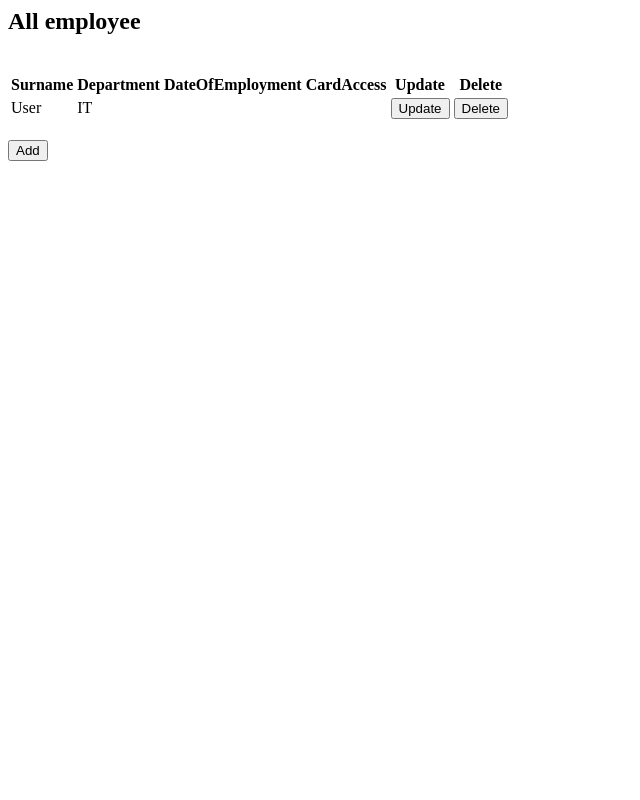
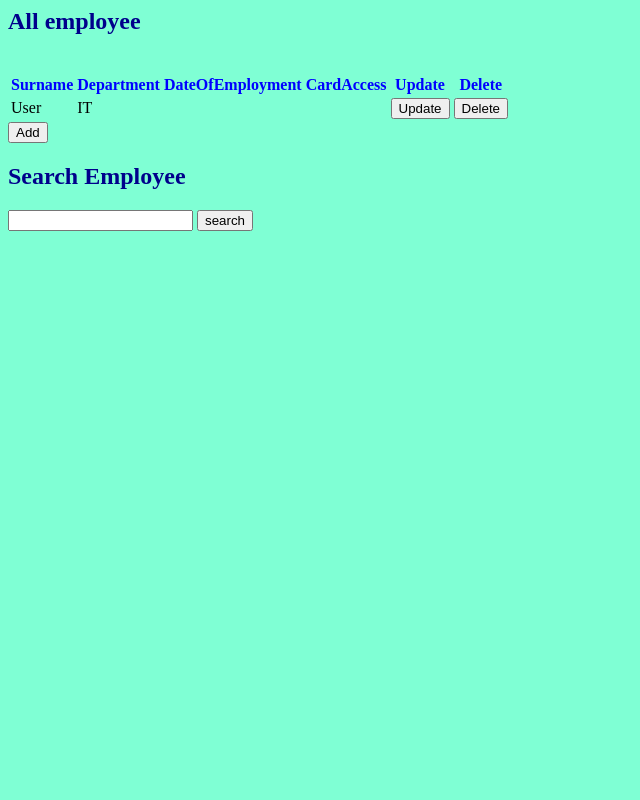
Before and after one commit to VladimirVeselovskiy/com.idCardEmployee, a Java web app: page /id-card-employee/employees in a window 1280 px wide. Shown: the whole page, without its empty margins (0-640 px from the left). Run offline with Spring Boot 4, a stand-in JSP engine, Linux system fonts and the light colour scheme; the visitor is signed in with stand-in values (Sample User, id 1).

Commit message:
Добавил в EmployeeMvcController поиск по фамилии, тамже изменил update метод. Изменил структуру и названия jsp файлов в web-inf. Добавил styles.css

```diff
--- a/src/main/java/com/idCardEmployee/controller/EmployeeMvcController.java
+++ b/src/main/java/com/idCardEmployee/controller/EmployeeMvcController.java
@@ -23,7 +23,7 @@ public class EmployeeMvcController {
         List<Employee> employeeList = employeeService.getAllEmployee();
         model.addAttribute("allEmployees", employeeList);
 
-        return "all-employees";
+        return "all_employees";
     }
 
     @RequestMapping("/employees/addNewEmployee")
@@ -31,7 +31,7 @@ public class EmployeeMvcController {
         Employee employee = new Employee();
         model.addAttribute("employee", employee);
 
-        return "add-employee";
+        return "add_employee";
     }
 
     @RequestMapping("/employees/saveEmployee")
@@ -41,15 +41,15 @@ public class EmployeeMvcController {
         return "redirect:/id-card-employee/employees";
     }
 
-    @RequestMapping("/employees/updateEmployee")
-    public String updateEmployee(@RequestParam("empId") int id, Model model){
+    @RequestMapping("/employees/update-employee")
+    public String getAndUpdateEmployee(@RequestParam("empId") int id, Model model){
         Employee employee = employeeService.getEmployee(id);
         model.addAttribute("employee", employee);
 
-        return "update-employee";
+        return "update_employee";
     }
 
-    @RequestMapping(value = "/employees/update-employee")
+    @RequestMapping(value = "/employees/updateEmployee")
     public String updateEmployee(@ModelAttribute("employee") Employee employee){
         employeeService.updateEmployee(employee);
 
@@ -62,4 +62,12 @@ public class EmployeeMvcController {
 
         return "redirect:/id-card-employee/employees";
     }
+
+    @RequestMapping("/employees/surname")
+    public String searchEmployeeBySurname(@RequestParam("surname") String surname, Model model){
+        List<Employee> employeeListBySurname = employeeService.findAllBySurname(surname);
+        model.addAttribute("employee", employeeListBySurname);
+
+        return "employees_by_surname";
+    }
 }
--- a/src/main/resources/application.properties
+++ b/src/main/resources/application.properties
@@ -2,5 +2,5 @@ spring.datasource.url=jdbc:postgresql://localhost:5432/id_card_employee?useSSL=f
 spring.datasource.username=postgres
 spring.datasource.password=postgres
 
-spring.mvc.view.prefix=/WEB-INF/
+spring.mvc.view.prefix=/WEB-INF/jsp/
 spring.mvc.view.suffix=.jsp
--- /dev/null
+++ b/src/main/webapp/WEB-INF/css/styles.css
@@ -0,0 +1,15 @@
+p{
+    color: red;
+}
+th{
+   color: blue;
+}
+h2{
+    color: darkblue;
+}
+body{
+    background-color: aquamarine;
+}
+td{
+    color: black;
+}
--- a/src/main/webapp/WEB-INF/all-employees.jsp
+++ b/src/main/webapp/WEB-INF/jsp/all_employees.jsp
@@ -1,6 +1,11 @@
 <%@ taglib prefix="c" uri="http://java.sun.com/jsp/jstl/core" %>
+<%@ taglib prefix="form" uri="http://www.springframework.org/tags/form" %>
 <%@ page contentType="text/html;charset=UTF-8" language="java" %>
 <html>
+<head>
+ <style> <%@include file="../css/styles.css"%></style>
+</head>
+
 <body>
 
 <h2>All employee</h2>
@@ -19,7 +24,7 @@
     <c:forEach var="emp" items="${allEmployees}">
 
         <%--То что выделено красным так и должно быть, по другому не работает--%>
-        <c:url var="updateButton" value="/id-card-employee/employees/updateEmployee">
+        <c:url var="updateButton" value="/id-card-employee/employees/update-employee">
             <c:param name="empId" value="${emp.id}"/>
         </c:url>
 
@@ -44,10 +49,18 @@
     </c:forEach>
 
 </table>
-<br>
 
 <input type="button" value="Add"
     onclick="window.location.href = '/id-card-employee/employees/addNewEmployee'"/>
+<br>
+
+<h2>Search Employee</h2>
+<form method="get" action="employees/surname">
+    <label>
+        <input type="text" name="surname"/>
+    </label>
+    <input type="submit" value="search">
+</form>
+
 </body>
-
 </html>
```
Also changed, not shown: src/main/webapp/WEB-INF/jsp/add_employee.jsp (renamed from src/main/webapp/WEB-INF/add-employee.jsp, +6 -1 lines), src/main/webapp/WEB-INF/jsp/employees_by_surname.jsp (added, +33 -0 lines), src/main/webapp/WEB-INF/jsp/update_employee.jsp (renamed from src/main/webapp/WEB-INF/update-employee.jsp, +7 -2 lines).
